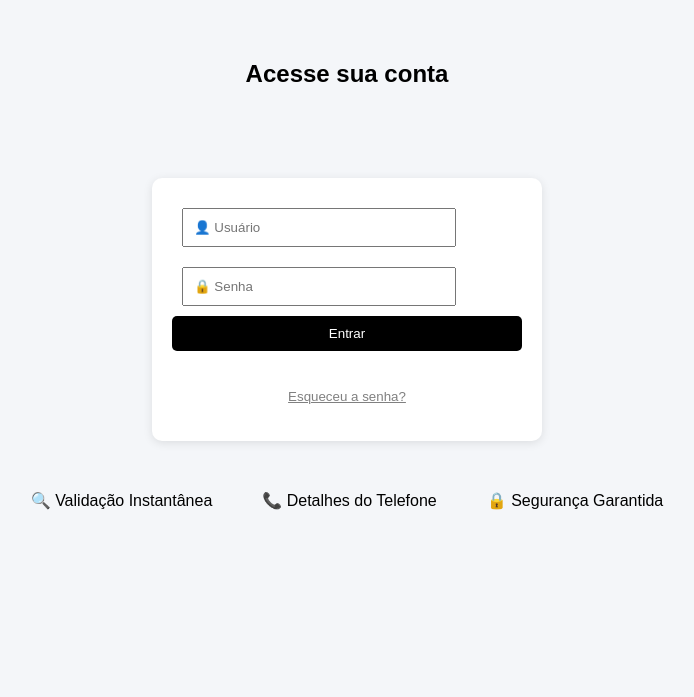
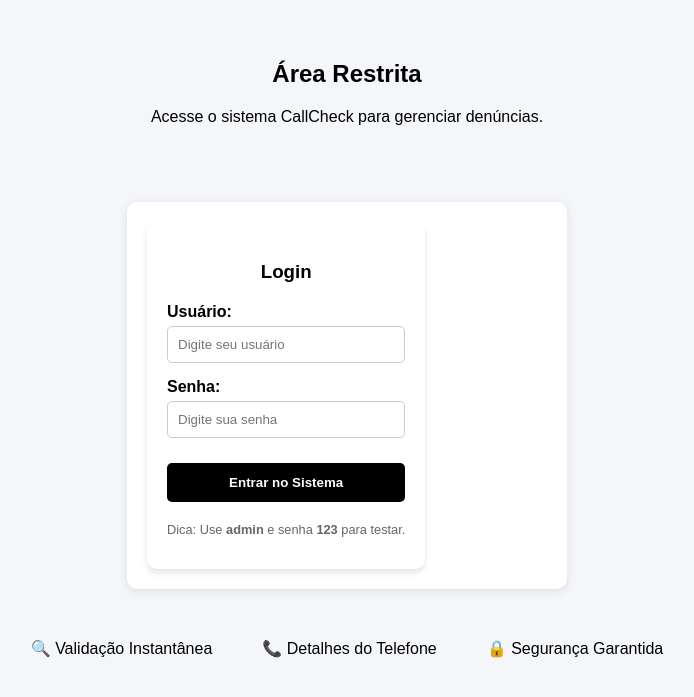
Before and after one commit to dealkis/CallCheck, a Flask app: page /login in a window 1280 px wide. Shown: the part 64-761 px from the top of the page, without its empty margins (293-987 px from the left). Run offline with Flask 3, Linux system fonts and the light colour scheme.

Commit message:
Update login.html

```diff
--- a/templates/login.html
+++ b/templates/login.html
@@ -2,15 +2,49 @@
 
 {% block content %}
 <section class="hero">
-    <h1>Acesse sua conta</h1>
+    <h1>Área Restrita</h1>
+    <p>Acesse o sistema CallCheck para gerenciar denúncias.</p>
 </section>
 
-<div class="resultado" style="flex-direction: column; align-items: center; width: 350px;">
-    <form class="form-box" style="display: flex; flex-direction: column; width: 100%;">
-        <input type="text" placeholder="👤 Usuário" required>
-        <input type="password" placeholder="🔒 Senha" required>
-        <button type="submit" style="background: #000; color: #fff; border: none; border-radius: 5px;">Entrar</button>
-    </form>
-    <p><small><a href="#" style="color: gray;">Esqueceu a senha?</a></small></p>
+<div class="resultado" style="flex-direction: column; width: 400px; margin: 0 auto; margin-top: 20px;">
+    <div class="info" style="padding: 20px; background: #fff; border-radius: 10px; box-shadow: 0 4px 6px rgba(0,0,0,0.1);">
+        <h3 style="text-align: center; margin-bottom: 20px;">Login</h3>
+
+        <!-- ALERTA DE ERRO -->
+        {% if erro %}
+            <div style="background: #f8d7da; color: #721c24; padding: 12px; border-radius: 5px; margin-bottom: 20px; border: 1px solid #f5c6cb; text-align: center;">
+                <strong>⚠️ Erro:</strong> {{ erro }}
+            </div>
+        {% endif %}
+
+        <!-- ALERTA DE SUCESSO -->
+        {% if sucesso %}
+            <div style="background: #d4edda; color: #155724; padding: 12px; border-radius: 5px; margin-bottom: 20px; border: 1px solid #c3e6cb; text-align: center;">
+                <strong>✔ {{ sucesso }}</strong>
+            </div>
+        {% endif %}
+
+        <form action="/login" method="POST" style="display: flex; flex-direction: column; gap: 15px;">
+            <div style="display: flex; flex-direction: column;">
+                <label for="usuario" style="font-weight: bold; margin-bottom: 5px;">Usuário:</label>
+                <input type="text" id="usuario" name="usuario" placeholder="Digite seu usuário" required
+                       style="padding: 10px; border-radius: 5px; border: 1px solid #ccc;">
+            </div>
+
+            <div style="display: flex; flex-direction: column;">
+                <label for="senha" style="font-weight: bold; margin-bottom: 5px;">Senha:</label>
+                <input type="password" id="senha" name="senha" placeholder="Digite sua senha" required
+                       style="padding: 10px; border-radius: 5px; border: 1px solid #ccc;">
+            </div>
+
+            <button type="submit" style="background: #000; color: #fff; border: none; border-radius: 5px; padding: 12px; cursor: pointer; font-weight: bold; margin-top: 10px; transition: 0.3s;">
+                Entrar no Sistema
+            </button>
+        </form>
+
+        <p style="text-align: center; font-size: 0.8em; color: #666; margin-top: 20px;">
+            Dica: Use <strong>admin</strong> e senha <strong>123</strong> para testar.
+        </p>
+    </div>
 </div>
 {% endblock %}
```
